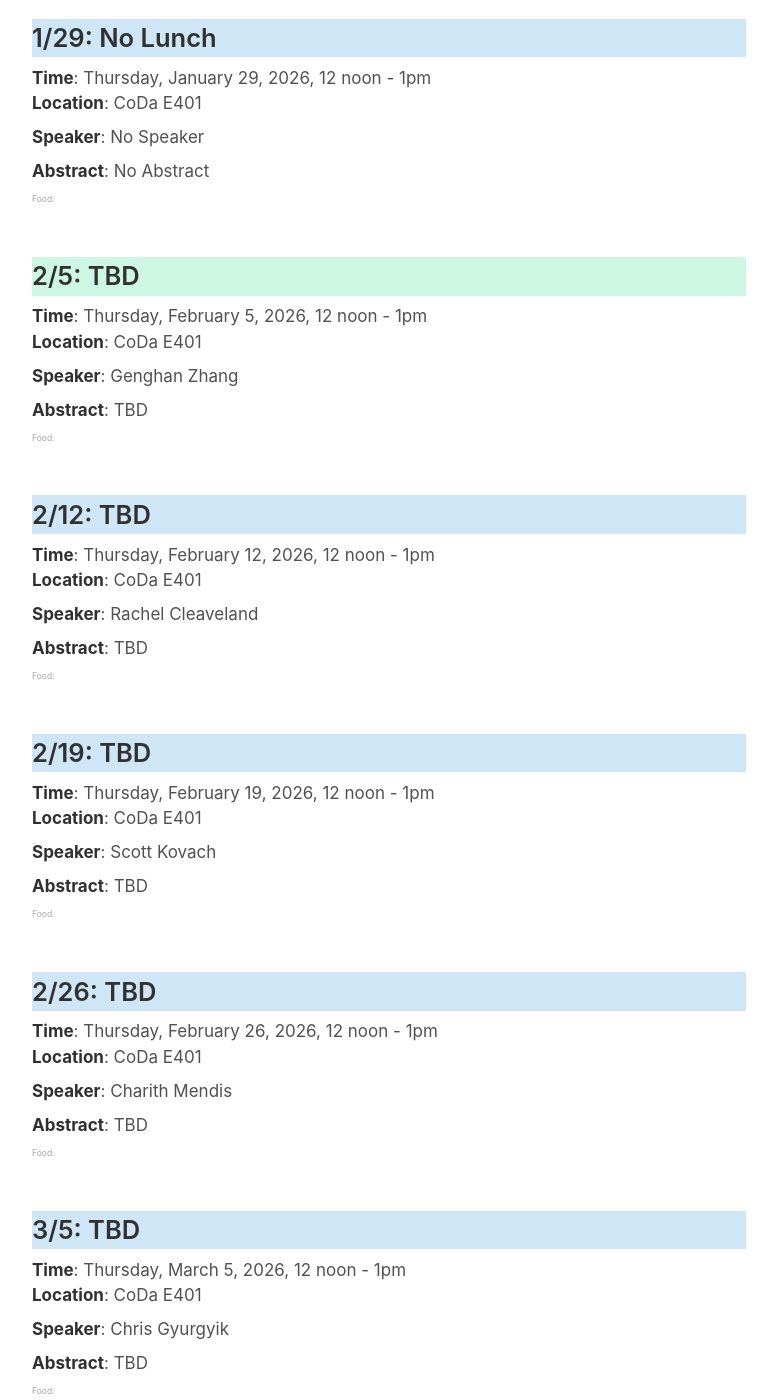
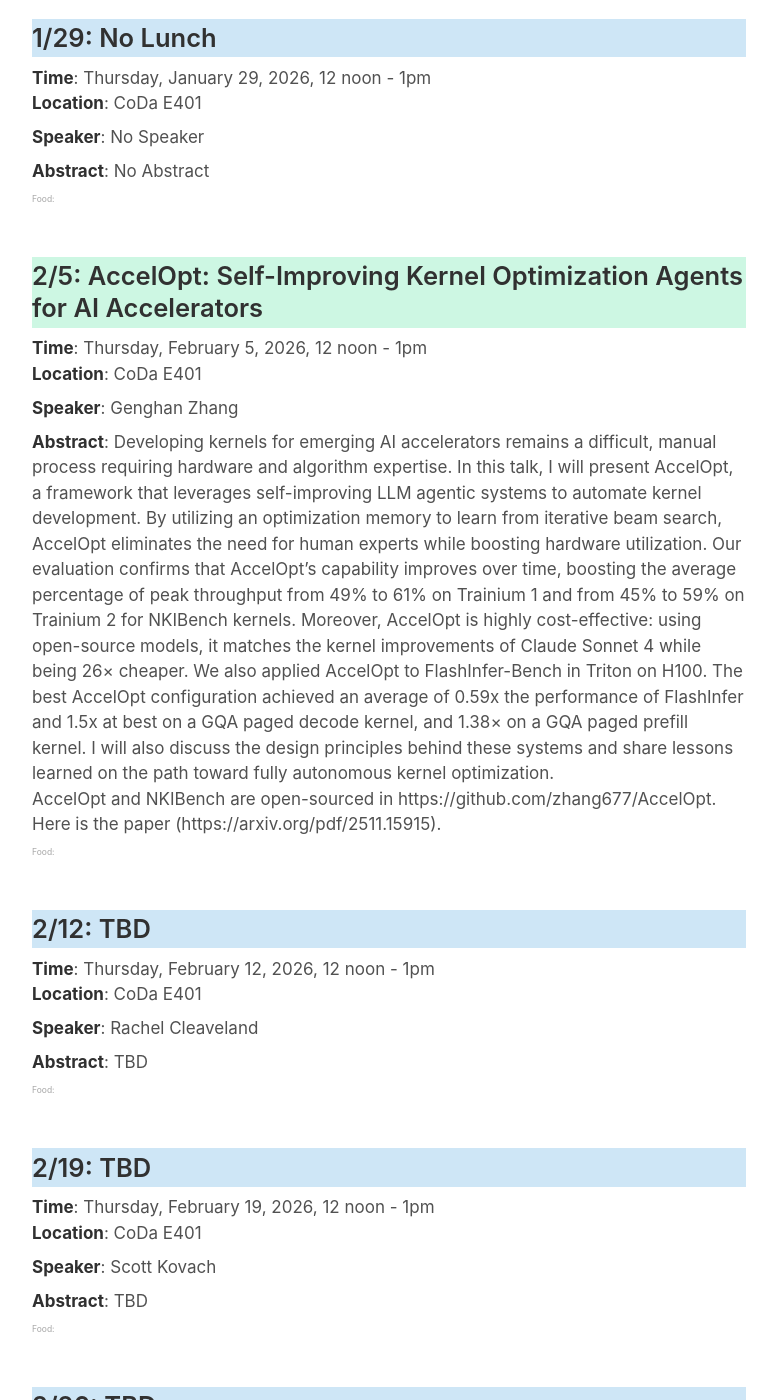
Before and after one commit to software-research-lunch/software-research-lunch.github.io, a Jekyll site: the page built from index.html, in a window 1280 px wide and 1400 px high, scrolled down 2799 px. Shown: the whole window, without its empty margins (251-1028 px from the left). Built offline with Jekyll 4.4.1, drawn with Linux system fonts in a browser that asks for light colours.

Commit message:
_data: apply genghan's updates to software lunch

```diff
--- a/_data/schedule.yml
+++ b/_data/schedule.yml
@@ -78,10 +78,12 @@ In this work, we formalize the LLM verification problem as computing the total p
       speaker: "No Speaker"
       bio: "No Speaker"
     - date: "2026-2-5"
-      abstract: "TBD"
-      title: "TBD"
+      abstract: "Developing kernels for emerging AI accelerators remains a difficult, manual process requiring hardware and algorithm expertise. In this talk, I will present AccelOpt, a framework that leverages self-improving LLM agentic systems to automate kernel development. By utilizing an optimization memory to learn from iterative beam search, AccelOpt eliminates the need for human experts while boosting hardware utilization. Our evaluation confirms that AccelOpt’s capability improves over time, boosting the average percentage of peak throughput from 49% to 61% on Trainium 1 and from 45% to 59% on Trainium 2 for NKIBench kernels. Moreover, AccelOpt is highly cost-effective: using open-source models, it matches the kernel improvements of Claude Sonnet 4 while being 26× cheaper.  We also applied AccelOpt to FlashInfer-Bench in Triton on H100.  The best AccelOpt configuration achieved an average of 0.59x the performance of FlashInfer and 1.5x at best on a GQA paged decode kernel, and 1.38× on a GQA paged prefill kernel. I will also discuss the design principles behind these systems and share lessons learned on the path toward fully autonomous kernel optimization.
+
+AccelOpt and NKIBench are open-sourced in https://github.com/zhang677/AccelOpt. Here is the paper (https://arxiv.org/pdf/2511.15915)."
+      title: "AccelOpt: Self-Improving Kernel Optimization Agents for AI Accelerators"
       speaker: "Genghan Zhang"
-      bio: "TBD"
+      bio: "Genghan Zhang is a third-year CS PhD student at Stanford University advised by Prof. Kunle Olukotun. His research interests lie in better programming models and systems for domain-specific architectures. This work includes the Sparse Workspace for sparse tensor algebra and the AccelOpt self-improving agents. I am also interested in optimizing GPU kernels. This work includes inference kernels for TTT-KVB and CATS. This is his homepage: https://zhang677.github.io/"
     - date: "2026-2-12"
       abstract: "TBD"
       title: "TBD"
```
